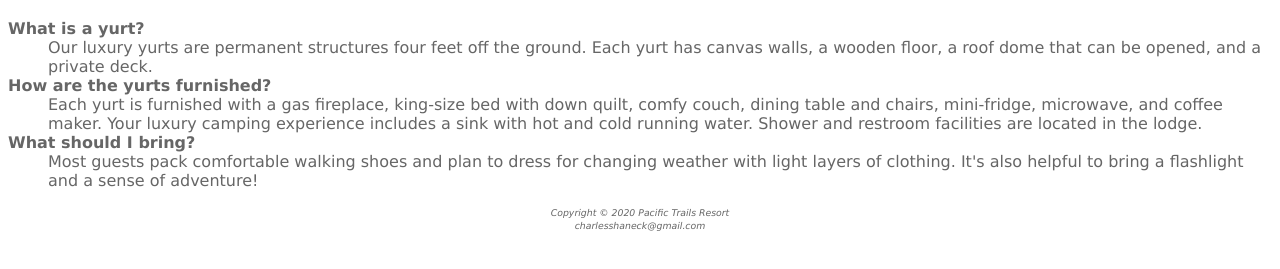
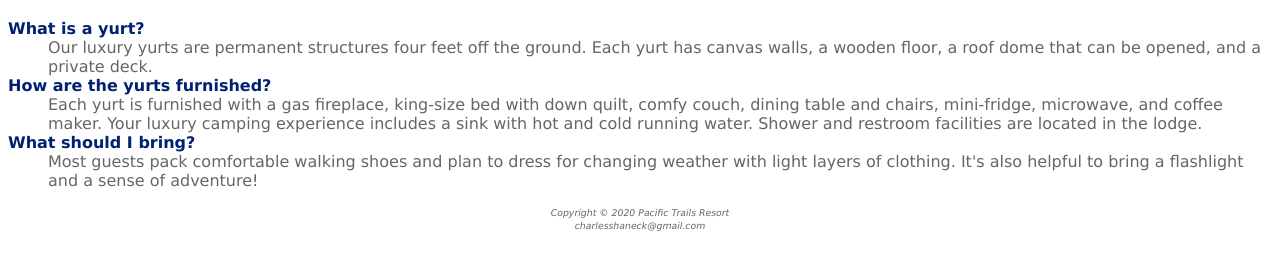
Before and after one commit to shamrockdvpr/pacific_trails, a plain HTML site: page yurts.html in a window 1280 px wide. Shown: the part 115-384 px from the top of the page. Drawn offline with Linux system fonts and the light colour scheme.

Commit message:
Updated Css

```diff
--- a/pacific.css
+++ b/pacific.css
@@ -20,7 +20,7 @@ h2 {
 }
 
 dt {
-    color: 002171;
+    color: #002171;
     font-weight: bold;
 }
 
```
